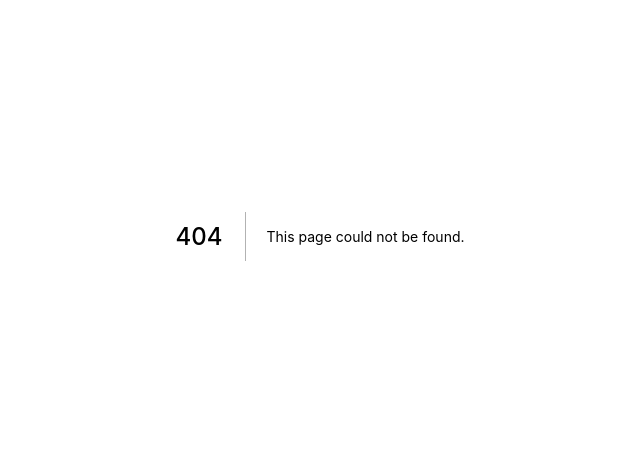
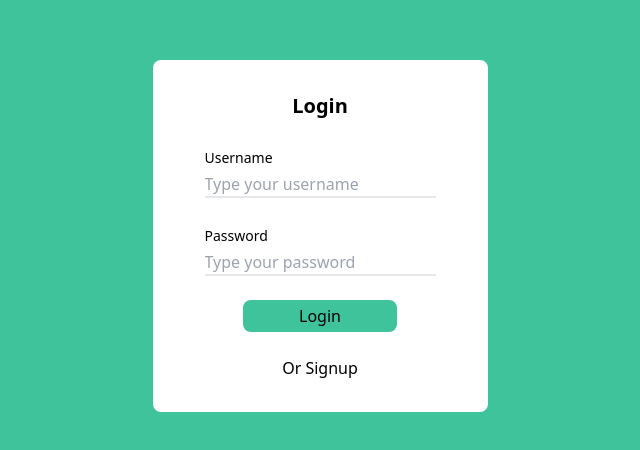
Before and after one commit to Junaidhassan99/e-commerce-app, a Next.js app: page /seller/login in a window 1280 px wide. Before the commit this address had no page. Shown: the part 164-614 px from the top of the page, without its empty margins (320-960 px from the left). Built offline with nearby package versions, Linux system fonts and the light colour scheme.

Commit message:
login screen completed for seller

```diff
--- /dev/null
+++ b/components/card.tsx
@@ -0,0 +1,8 @@
+const Card: React.FC<{
+  additionClasses?: string;
+  children: React.ReactNode;
+}> = ({ children,additionClasses }) => {
+  return <div className={`bg-white p-5 rounded-lg ${additionClasses}`}>{children}</div>;
+};
+
+export default Card;
--- a/pages/seller/index.tsx
+++ b/pages/seller/index.tsx
@@ -1,9 +1,8 @@
-const SellerHomeScreen = () => {
-  return (
-    <div>
-      <h1>Seller Home</h1>
-    </div>
-  );
+const Card: React.FC<{
+  additionClasses?: string;
+  children: React.ReactNode;
+}> = ({ children, additionClasses }) => {
+  return <div>Blank</div>;
 };
 
-export default SellerHomeScreen;
+export default Card;
--- /dev/null
+++ b/pages/seller/login/index.tsx
@@ -0,0 +1,48 @@
+import Card from "../../../components/card";
+
+const SellerHomeScreen = () => {
+  return (
+    <div>
+      <div className="grid place-items-center h-screen">
+        <Card additionClasses='px-10'>
+          <div className="flex flex-col items-center">
+            <div className="p-3 font-bold text-xl">Login</div>
+            <form id="login-form">
+              <div className="flex flex-col p-3">
+                <label className="text-sm py-1" htmlFor="user-name">Username</label>
+                <input
+                  id="user-name"
+                  type="text"
+                  placeholder="Type your username"
+                  className="outline-0 border-b-2"
+                ></input>
+              </div>
+              <div className="flex flex-col p-3">
+                <label className="text-sm py-1" htmlFor="password">Password</label>
+                <input
+                  id="password"
+                  type="text"
+                  placeholder="Type your password"
+                  className="outline-0 border-b-2"
+                ></input>
+              </div>
+            </form>
+            <div className="p-3">
+              <button
+                type="submit"
+                form="login-form"
+                value="Submit"
+                className="primary-color py-1 px-14 rounded-lg"
+              >
+                Login
+              </button>
+            </div>
+            <button className="p-3">Or Signup</button>
+          </div>
+        </Card>
+      </div>
+    </div>
+  );
+};
+
+export default SellerHomeScreen;
--- a/styles/globals.css
+++ b/styles/globals.css
@@ -1,3 +1,11 @@
 @tailwind base;
 @tailwind components;
 @tailwind utilities;
+
+html,
+body,
+.primary-color {
+  height: 100%;
+  width: 100%;
+  background-color: #3FC39B;
+}
```
Also changed, not shown: pages/_app.tsx (+4 -4 lines).
